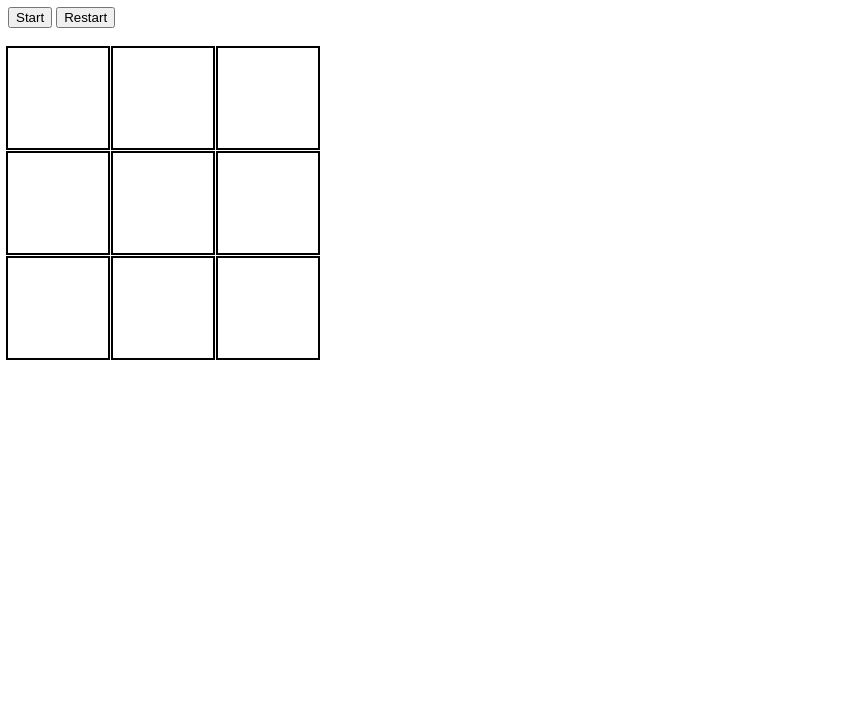
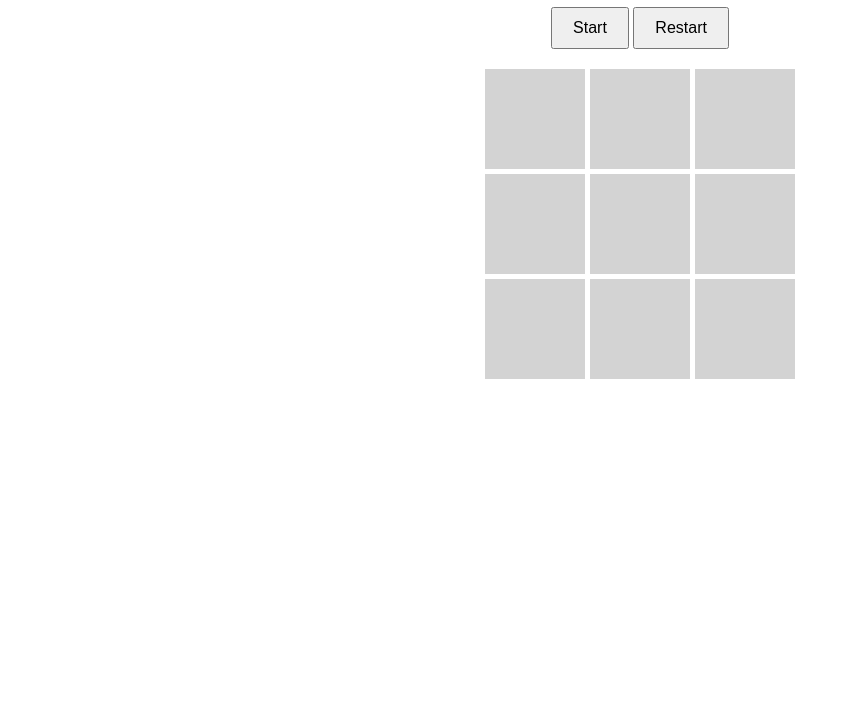
Before and after one commit to maggyleet/tic-tac-toe, a plain HTML site: page index.html in a window 1280 px wide. Shown: the part 73-800 px from the top of the page, without its empty margins (0-852 px from the left). Drawn offline with Linux system fonts and the light colour scheme.

Commit message:
add minimal style

```diff
--- a/style.css
+++ b/style.css
@@ -1,10 +1,20 @@
+body {
+    text-align: center;
+    font-family: Arial, sans-serif;
+}
+
+.container {
+    display: flex;
+    flex-direction: column;
+    align-items: center;
+}
+
 .board {
     display: grid;
     grid-template-columns: repeat(3, 100px);
     grid-template-rows: repeat(3, 100px);
+    gap: 5px;
     margin: 20px 0;
-    gap: 5px;
-    place-items: center;
 }
 
 .cell {
@@ -14,7 +24,21 @@
     align-items: center;
     justify-content: center;
     font-size: 2rem;
-    /* background-color: lightgray; */
-    border: 2px solid black;
+    background-color: lightgray;
     cursor: pointer;
 }
+
+.cell:hover {
+    background-color: gray;
+}
+
+#result {
+    font-size: 1.5rem;
+    margin: 10px 0;
+}
+
+button {
+    padding: 10px 20px;
+    font-size: 1rem;
+    cursor: pointer;
+}
```
